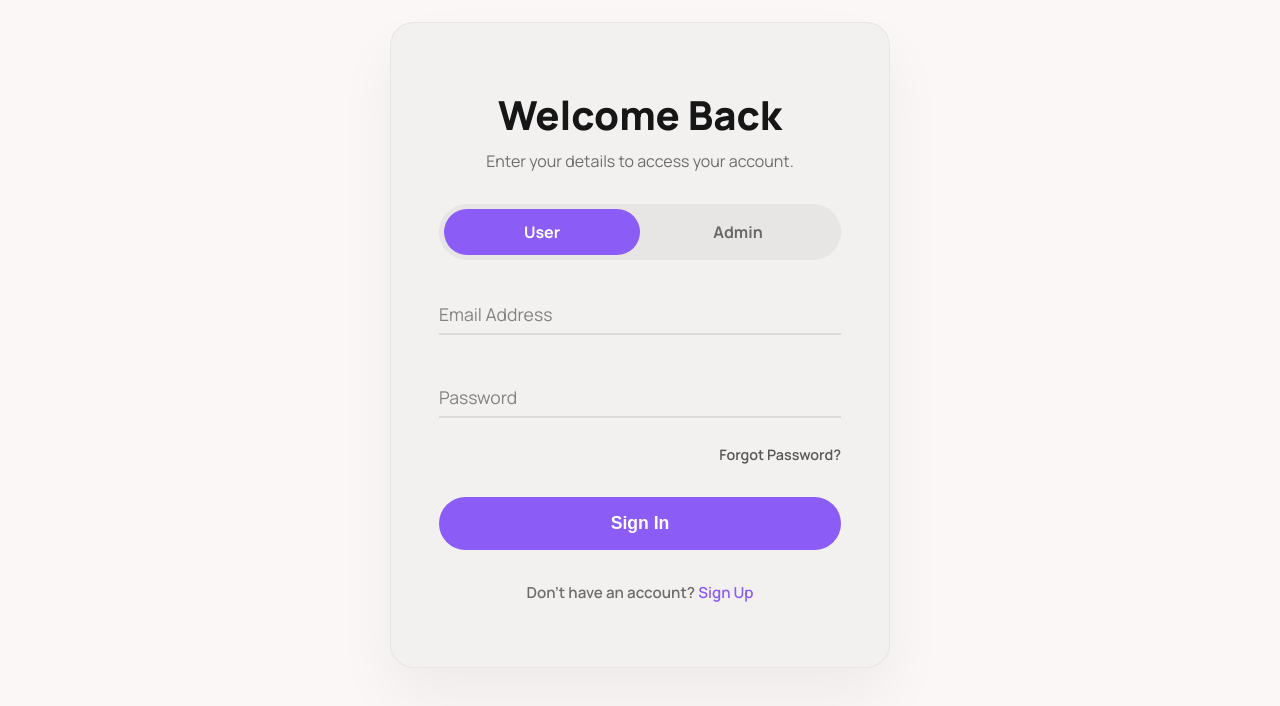
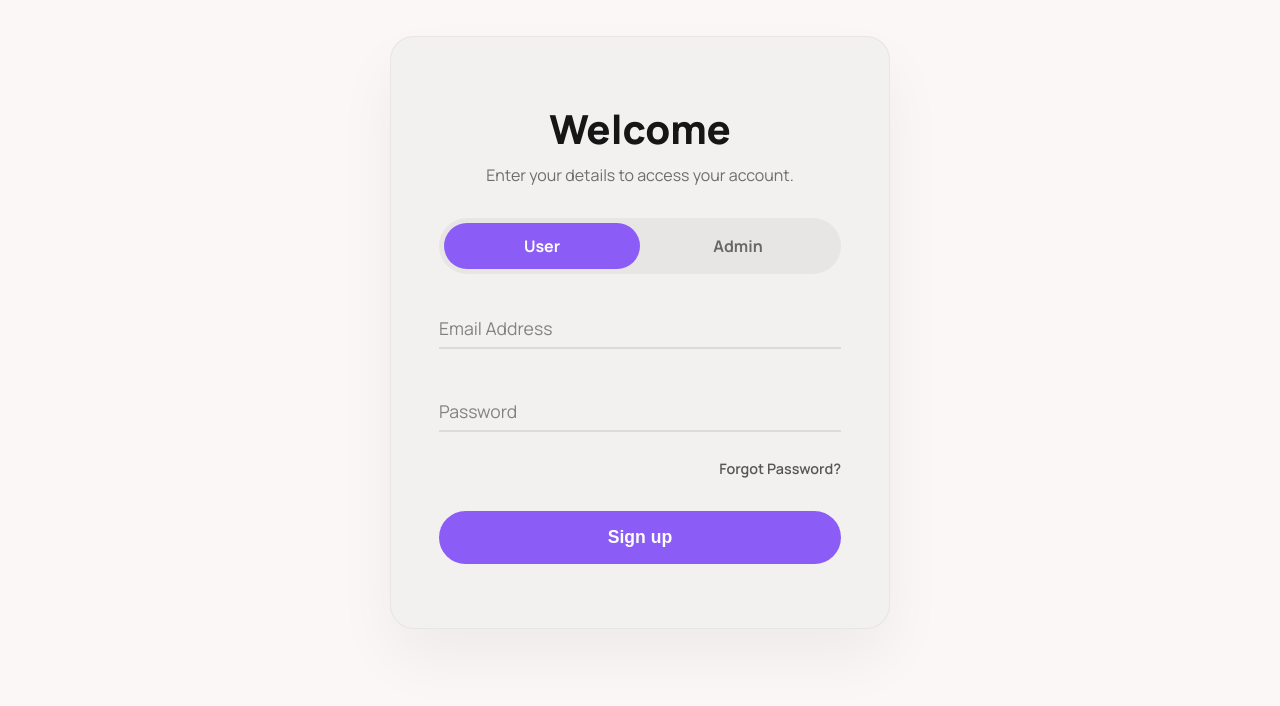
Before and after one commit to sanjeevikumar962004-collab/theme8-IT, a plain HTML site: page signup.html in a window 1280 px wide. Shown: the part 98-804 px from the top of the page. Drawn offline with nearby package versions, Linux system fonts and the light colour scheme.

Commit message:
Add files via upload

```diff
--- a/signup.html
+++ b/signup.html
@@ -213,7 +213,7 @@
 
     <main class="auth-wrapper">
         <div class="auth-card anim-fade-up">
-            <h1 class="auth-title">Welcome Back</h1>
+            <h1 class="auth-title">Welcome </h1>
             <p class="t-muted">Enter your details to access your account.</p>
 
             <!-- Role Toggle -->
@@ -243,13 +243,11 @@
 
                 <button type="submit" class="btn-violet" id="submitBtn">
                     <i class="ph-bold ph-spinner spinner" id="btnSpinner"></i>
-                    <span id="btnText">Sign In</span>
+                    <span id="btnText">Sign up</span>
                 </button>
             </form>
 
-            <div class="auth-links">
-                <span class="t-muted">Don't have an account?</span> <a href="signup.html">Sign Up</a>
-            </div>
+
         </div>
     </main>
 
```
